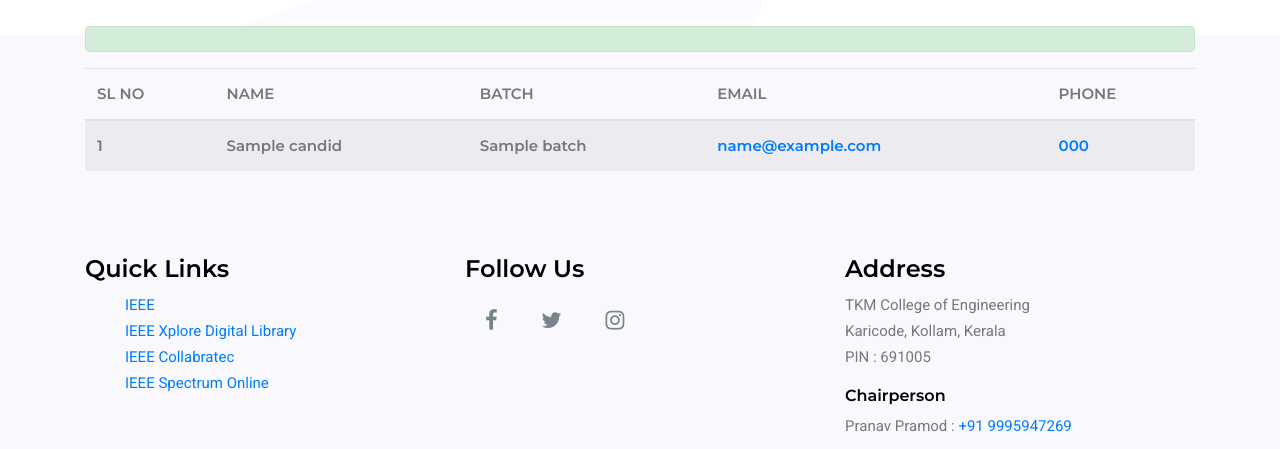
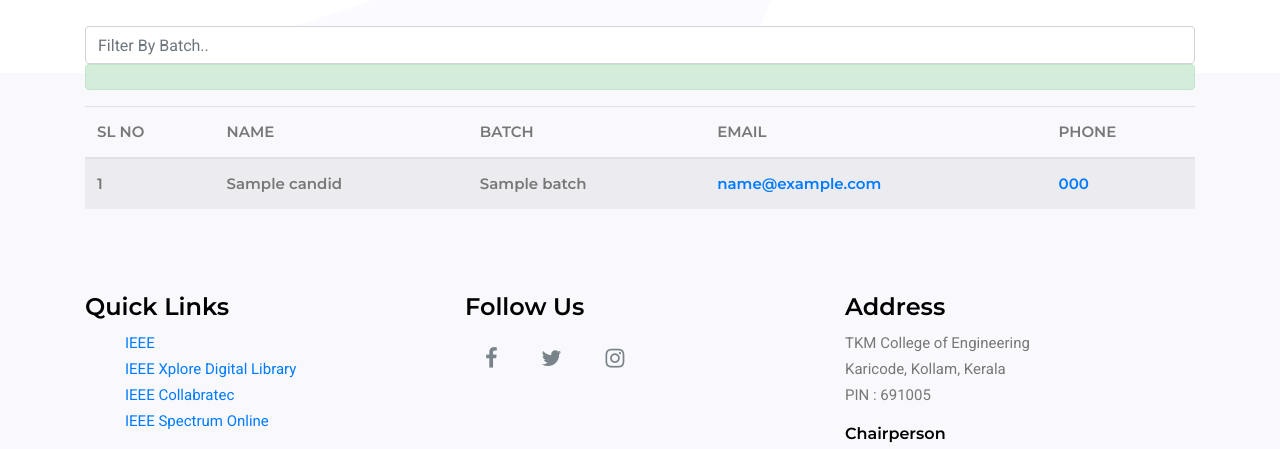
Before and after one commit to thameemk/ieee-sb-tkmce, a PHP site: the page made by application/views/admin_tangled.php in a window 1280 px wide. Shown: the part 100-549 px from the top of the page. Run offline with PHP 8.4, Linux system fonts and the light colour scheme; the template is opened without the code that fills it: most values are stand-ins (such as "Sample title", 1, 10 or a date in 2020); data that the repository does not hold is empty.

Commit message:
js filter

```diff
--- a/application/models/Report_model.php
+++ b/application/models/Report_model.php
@@ -113,7 +113,6 @@ class Report_model extends CI_Model {
       $this->db->insert('onCoreReg', $data);
      }
     public function candidOncore(){
-        // $this->db->select('clink','cname');
         $query = $this->db->get('onCoreReg');
         return $query->result_array();
     }
--- a/application/views/admin_tangled.php
+++ b/application/views/admin_tangled.php
@@ -1,13 +1,16 @@
 <br><br><br>
 <section class="mt-5 mb-5">
     <div class="container">
+
+        <input type="text" class="form-control" id="mybatch" onkeyup="filterBybatch()" placeholder="Filter By Batch.." title="Type the batch">
+
          <?php if($this->session->flashdata('msg')): ?>
         <div class="alert alert-success" role="alert">
             <center><?php echo $this->session->flashdata('msg'); ?></center>
         </div>
         <?php endif; ?>
         <div class="table-responsive">
-        <table class="table table-hover table-striped ">
+        <table class="table table-hover table-striped " id="registerId">
             <thead>
                 <tr>
                     <th>SL NO</th>
--- a/application/views/templates/footer.php
+++ b/application/views/templates/footer.php
@@ -69,7 +69,7 @@
     setTimeout(carousel, 3000); // Change image every 2 seconds
   }
 </script>
-
+<script src="<?=base_url();?>/assets/front/js/filter.js"></script>
 <script src="<?=base_url();?>/assets/front/js/jquery-3.2.1.min.js"></script>
 <script src="<?=base_url();?>/assets/front/js/bootstrap.min.js"></script>
 <script src="<?=base_url();?>/assets/front/js/stellar.js"></script>
--- /dev/null
+++ b/assets/front/js/filter.js
@@ -0,0 +1,19 @@
+
+function filterBybatch() {
+  var input, filter, table, tr, td, i, txtValue;
+  input = document.getElementById("mybatch");
+  filter = input.value.toUpperCase();
+  table = document.getElementById("registerId");
+  tr = table.getElementsByTagName("tr");
+  for (i = 0; i < tr.length; i++) {
+    td = tr[i].getElementsByTagName("td")[2];
+    if (td) {
+      txtValue = td.textContent || td.innerText;
+      if (txtValue.toUpperCase().indexOf(filter) > -1) {
+        tr[i].style.display = "";
+      } else {
+        tr[i].style.display = "none";
+      }
+    }
+  }
+}
```
Also changed, not shown: application/controllers/Admin.php (line endings or trailing spaces).
